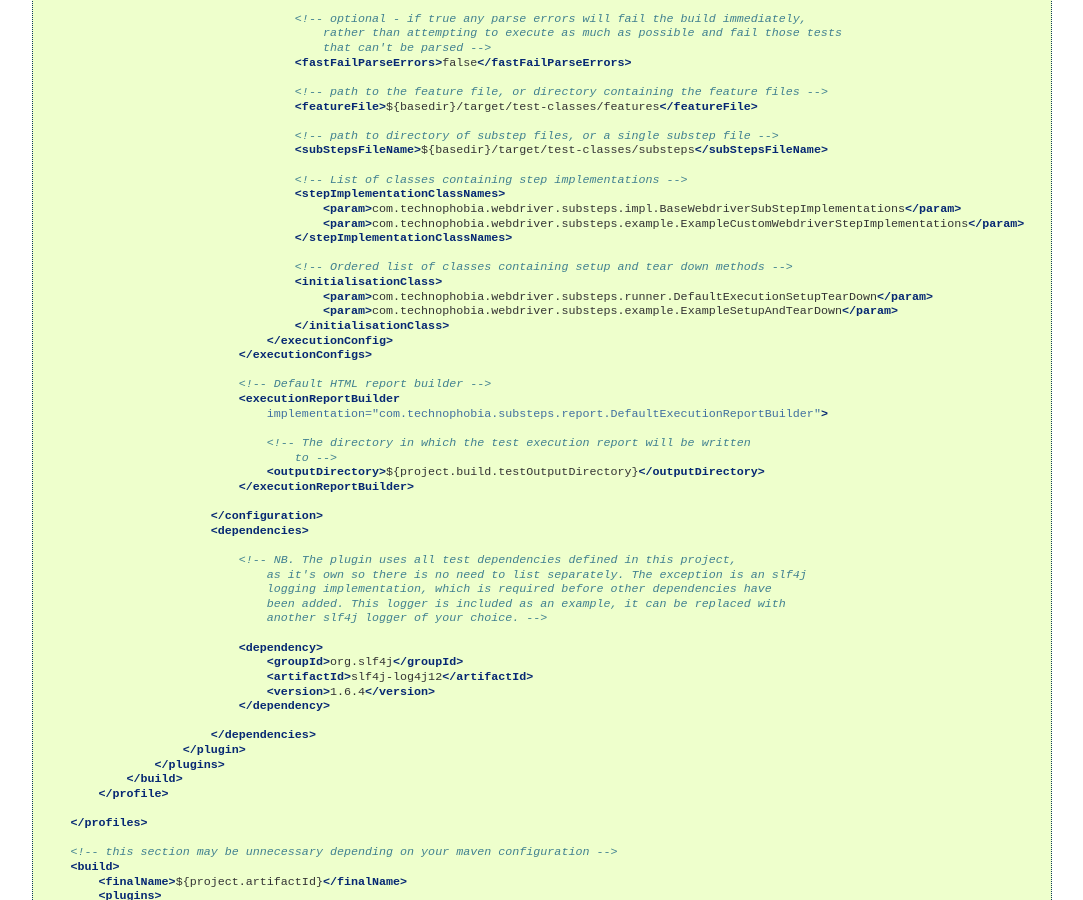
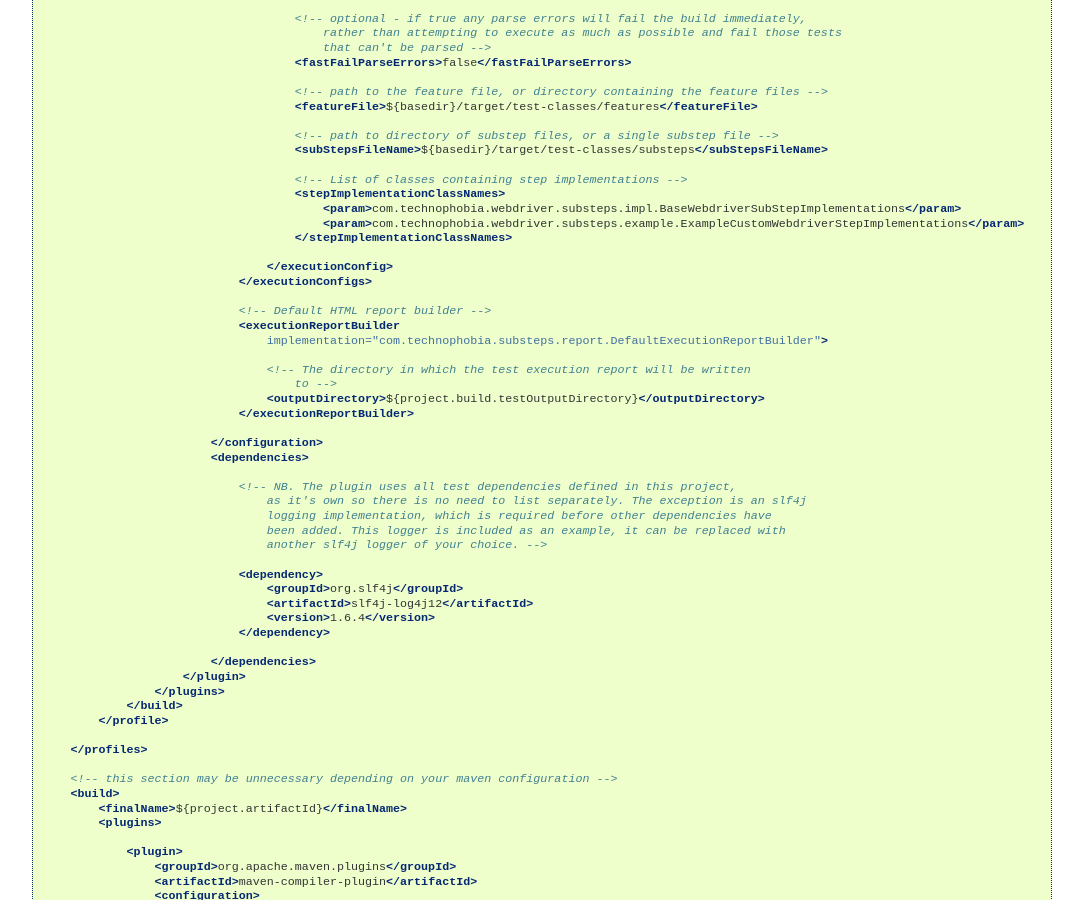
Before and after one commit to G2G3Digital/substeps, a Sphinx documentation site: the page built from docs/getting_started.rst, in a window 1280 px wide and 900 px high, scrolled down 3183 px. Shown: the whole window, without its empty margins (108-1191 px from the left). Built offline with Sphinx 7.4.7, drawn with Linux system fonts in a browser that asks for light colours; some of the changed lines change nothing that is shown; some of the changed text lies outside the part shown.

Commit message:
doc updates

```diff
--- a/docs/getting_started.rst
+++ b/docs/getting_started.rst
@@ -5,7 +5,7 @@
 
 Sample project
 --------------
-The sample project can be downloaded from `here <https://github.com/downloads/technophobia/substeps/example-substeps-project-0.0.1.zip>`_ which contains all of the required configuration and some sample code to get you started.
+The sample project can be downloaded from `here <https://github.com/downloads/technophobia/substeps/example-substeps-project-0.0.3.zip>`_ which contains all of the required configuration and some sample code to get you started.
 
 
 Manual Setup (Maven)
@@ -22,7 +22,7 @@
         <dependency>
             <groupId>com.technophobia.substeps</groupId>
             <artifactId>webdriver-substeps</artifactId>
-            <version>0.0.3</version>
+            <version>0.0.5</version>
         </dependency>
 
     The above dependency will also include substeps-core, however if you wish to create your own or use other step implementations then include
@@ -32,7 +32,7 @@
         <dependency>
             <groupId>com.technophobia.substeps</groupId>
             <artifactId>substeps-core</artifactId>
-            <version>0.0.5</version>
+            <version>0.0.7</version>
         </dependency>
 
     Check `Maven Central <http://search.maven.org/#search|ga|1|com.technophobia.substeps>`_ for the latest versions of these libraries.
@@ -76,7 +76,7 @@
         <plugin>
             <groupId>com.technophobia.substeps</groupId>
             <artifactId>substeps-runner</artifactId>
-            <version>0.0.4</version>
+            <version>0.0.6</version>
 
             <executions>
                 <execution>
@@ -129,12 +129,12 @@
             <properties>
                 <project.build.sourceEncoding>UTF-8</project.build.sourceEncoding>
                 <project.reporting.outputEncoding>UTF-8</project.reporting.outputEncoding>
-                <selenium.version>2.21.0</selenium.version>
+                <selenium.version>2.25.0</selenium.version>
                 <hamcrest.version>1.3.RC2</hamcrest.version>
                 <junit.version>4.10</junit.version>
 
-                <substeps.runner.version>0.0.4</substeps.runner.version>
-                <webdriver.substeps.version>0.0.3</webdriver.substeps.version>
+                <substeps.runner.version>0.0.6</substeps.runner.version>
+                <webdriver.substeps.version>0.0.5</webdriver.substeps.version>
 
             </properties>
 
@@ -216,11 +216,6 @@
                                                 <param>com.technophobia.webdriver.substeps.example.ExampleCustomWebdriverStepImplementations</param>
                                             </stepImplementationClassNames>
 
-                                            <!-- Ordered list of classes containing setup and tear down methods -->
-                                            <initialisationClass>
-                                                <param>com.technophobia.webdriver.substeps.runner.DefaultExecutionSetupTearDown</param>
-                                                <param>com.technophobia.webdriver.substeps.example.ExampleSetupAndTearDown</param>
-                                            </initialisationClass>
                                         </executionConfig>
                                     </executionConfigs>
 
```
